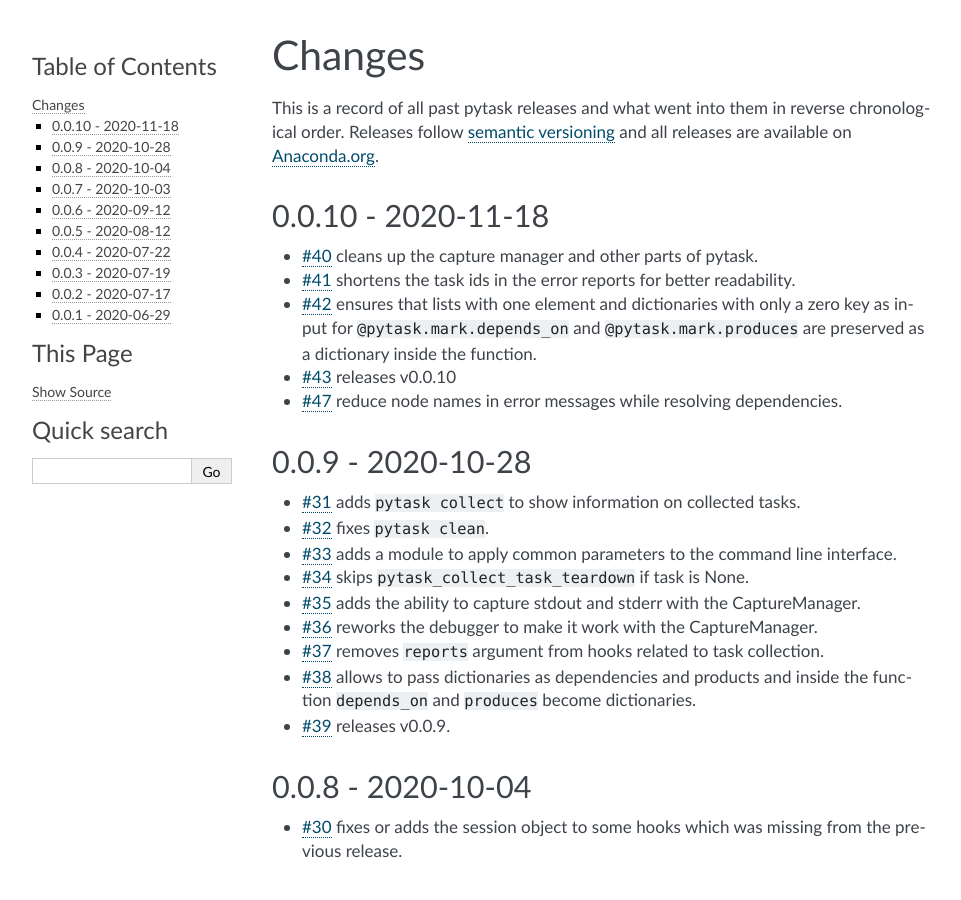
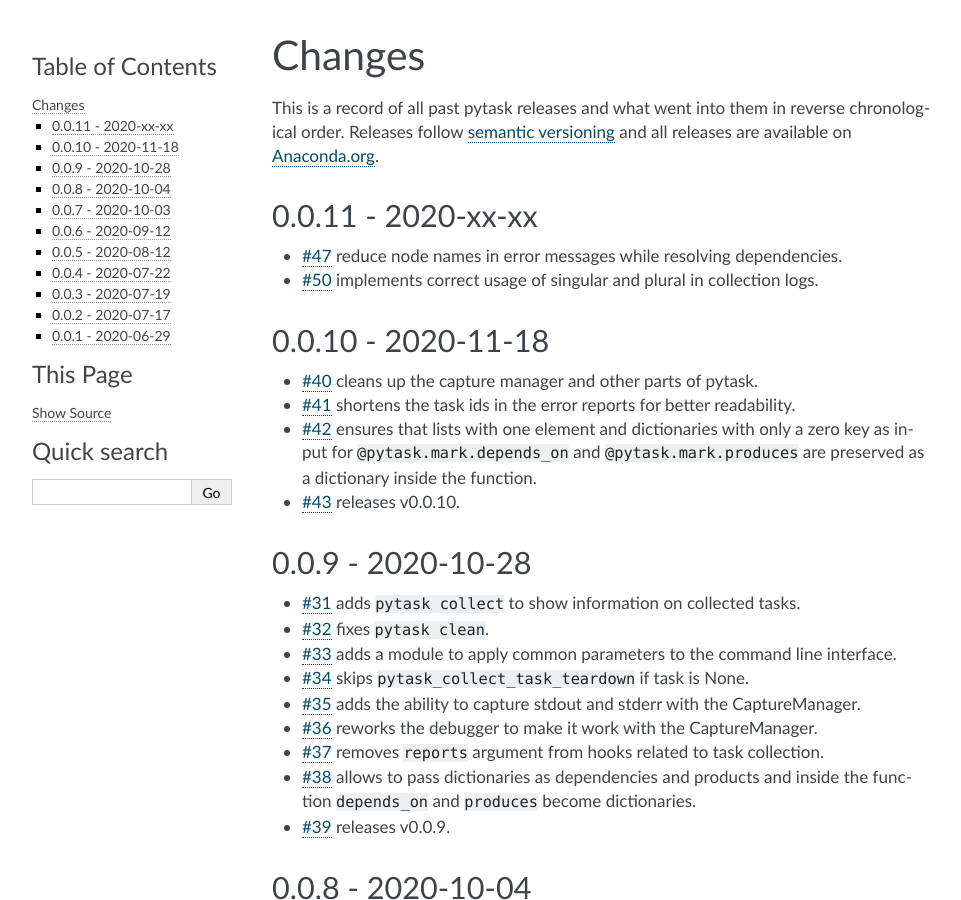
Before and after one commit to pytask-dev/pytask, a Sphinx documentation site: the page built from docs/changes.rst, in a window 1280 px wide and 900 px high. Shown: the whole window, without its empty margins (148-1109 px from the left). Built offline with Sphinx 7.4.7, drawn with Linux system fonts in a browser that asks for light colours; pages that are not in the unit, such as notebooks, are missing from menus.

Commit message:
Fix usage of (s) instead of correct plural and singular. (#50)

```diff
--- a/docs/changes.rst
+++ b/docs/changes.rst
@@ -4,6 +4,13 @@
 This is a record of all past pytask releases and what went into them in reverse
 chronological order. Releases follow `semantic versioning <https://semver.org/>`_ and
 all releases are available on `Anaconda.org <https://anaconda.org/pytask/pytask>`_.
+
+
+0.0.11 - 2020-xx-xx
+-------------------
+
+- :gh:`47` reduce node names in error messages while resolving dependencies.
+- :gh:`50` implements correct usage of singular and plural in collection logs.
 
 
 0.0.10 - 2020-11-18
```
Also changed, not shown: other parts of docs/changes.rst (+1 -2 lines), 1 other file.
